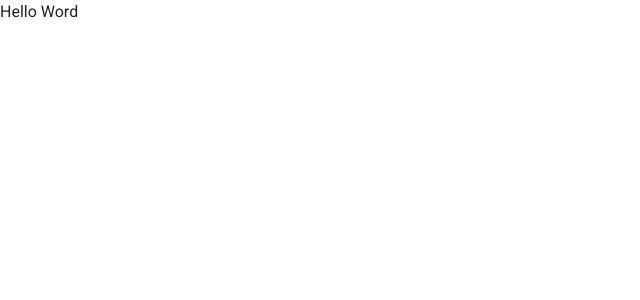
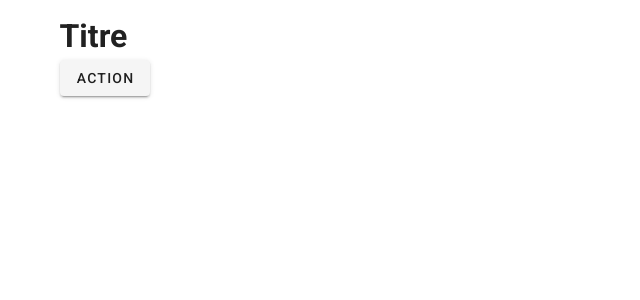
Before and after one commit to victorgbn/app-devops-iim, a Vue app: page / in a window 1280 px wide. Shown: the top 300 px of the page, without its empty margins (0-640 px from the left). Built offline with nearby package versions, Linux system fonts and the light colour scheme.

Commit message:
ajout bouton front

```diff
--- a/src/views/Dashboard/Main.vue
+++ b/src/views/Dashboard/Main.vue
@@ -1,3 +1,26 @@
 <template>
-    <span>Hello Word</span>
+    <v-container>
+        <h1>Titre</h1>
+        <v-btn @click="createAnalyse">
+            Action
+        </v-btn>
+    </v-container>
 </template>
+
+<script>
+import { API } from '@vue/composition-api'
+
+ export default {
+     methods: {
+         async createAnalyse() {
+             try {
+                 console.log('action')
+                 await API.post('analyses', '/createAnalyse')
+             }
+             catch(e) {
+                 console.log(e)
+             }
+         }
+     }
+    }
+</script>
```
